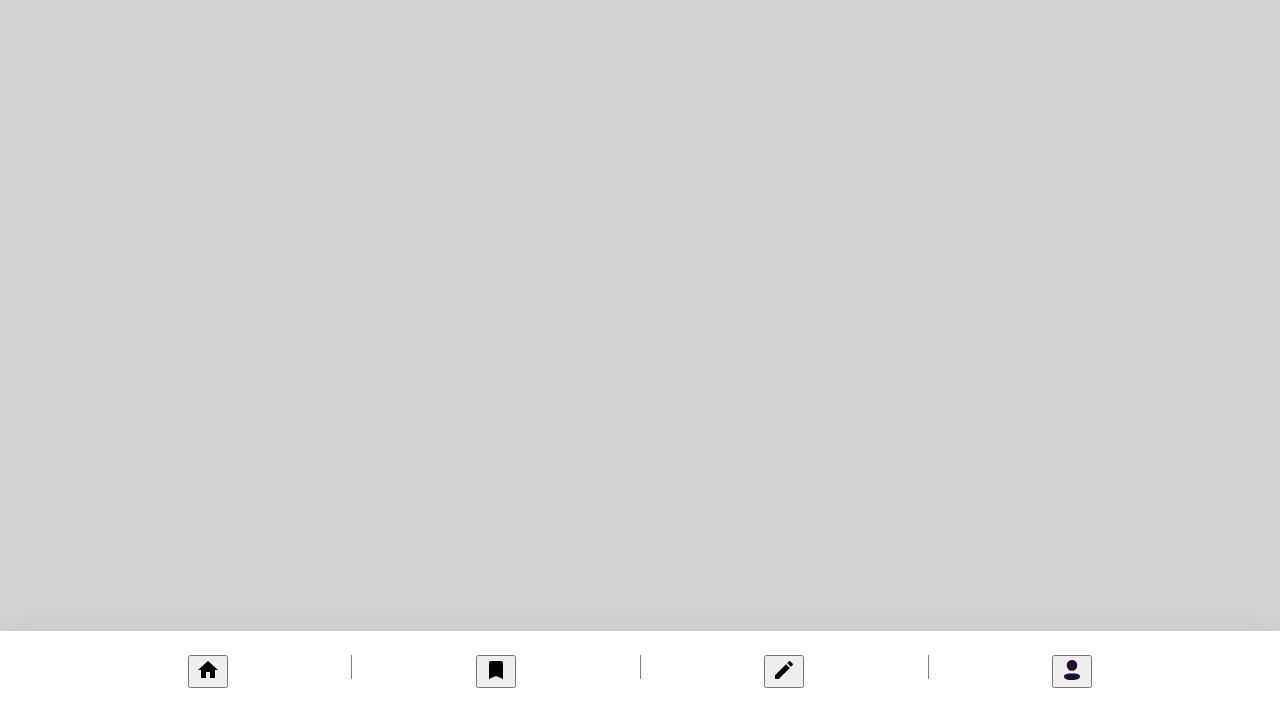
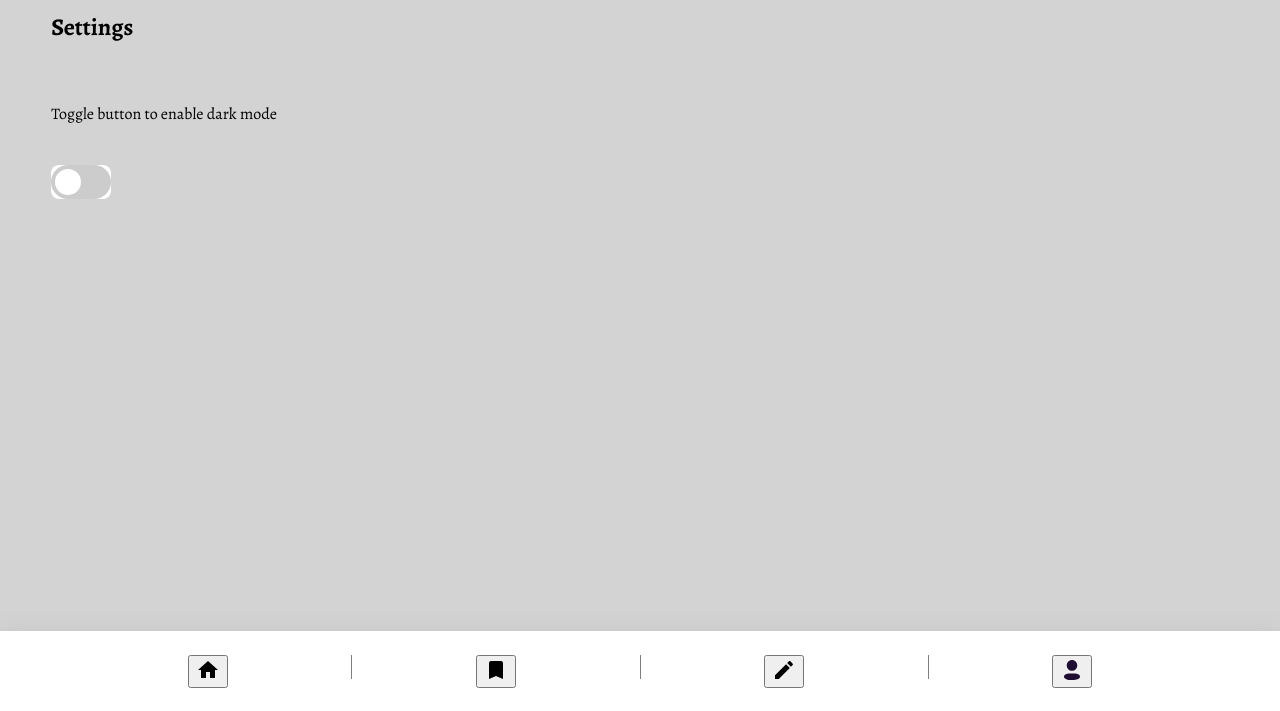
Before and after one commit to timurbuch/quiz-app, a website built with Vite: page index.html in a window 1280 px wide. Both pictures are taken after a click on the button 1072 px from the left and 760 px from the top of the page. Shown: the part 89-800 px from the top of the page. Built offline with nearby package versions, Linux system fonts and the light colour scheme.

Commit message:
implement basic dark mode functionality

```diff
--- a/css/base.css
+++ b/css/base.css
@@ -1,11 +1,16 @@
 html {
-    box-sizing: border-box;
+  box-sizing: border-box;
 }
 
 * {
-    box-sizing: inherit;
+  box-sizing: inherit;
 }
 
 body {
-   margin:0;
+  margin: 0;
 }
+
+.dark-mode {
+  background-color: black !important;
+  color: white !important;
+}
--- a/css/components/buttons.css
+++ b/css/components/buttons.css
@@ -33,3 +33,65 @@
   margin-right: 38vw;
   border-radius: 3px;
 }
+/* The switch - the box around the slider */
+.switch {
+  position: relative;
+  display: inline-block;
+  width: 60px;
+  height: 34px;
+}
+
+/* Hide default HTML checkbox */
+.switch input {
+  opacity: 0;
+  width: 0;
+  height: 0;
+}
+
+/* The slider */
+.slider {
+  position: absolute;
+  cursor: pointer;
+  top: 0;
+  left: 0;
+  right: 0;
+  bottom: 0;
+  background-color: #ccc;
+  -webkit-transition: 0.4s;
+  transition: 0.4s;
+}
+
+.slider:before {
+  position: absolute;
+  content: '';
+  height: 26px;
+  width: 26px;
+  left: 4px;
+  bottom: 4px;
+  background-color: white;
+  -webkit-transition: 0.4s;
+  transition: 0.4s;
+}
+
+input:checked + .slider {
+  background-color: #2196f3;
+}
+
+input:focus + .slider {
+  box-shadow: 0 0 1px #2196f3;
+}
+
+input:checked + .slider:before {
+  -webkit-transform: translateX(26px);
+  -ms-transform: translateX(26px);
+  transform: translateX(26px);
+}
+
+/* Rounded sliders */
+.slider.round {
+  border-radius: 34px;
+}
+
+.slider.round:before {
+  border-radius: 50%;
+}
--- a/css/components/main.css
+++ b/css/components/main.css
@@ -15,6 +15,13 @@
   margin-left: 5vw;
   margin-right: 5vw;
 }
+
+.main__profile {
+  padding: 10vh 4vw;
+  display: flex;
+  flex-direction: column;
+  gap: 1.5rem;
+}
 .main--hidden {
   display: none;
 }
--- a/index.html
+++ b/index.html
@@ -16,7 +16,7 @@
     <script src="/index.js" defer></script>
   </head>
 
-  <body>
+  <body class="body">
     <!-- All the headers -->
     <header class="header" id="header--home">
       <h1 class="header__title">Riddleroo</h1>
@@ -130,9 +130,11 @@ e.g. trivial, sports, history</textarea
         </button>
       </form>
     </main>
-    <main class="main main--hidden" id="profile">
+    <main class="main main__profile main--hidden" id="profile">
+      <h2>Settings</h2>
+      <p>Toggle button to enable dark mode</p>
       <label class="switch">
-        <input type="checkbox" />
+        <input class="darkmode-switch" type="checkbox" />
         <span class="slider round"></span>
       </label>
     </main>
--- a/index.js
+++ b/index.js
@@ -85,3 +85,18 @@ submitButton = getEl('.input__button')
 submitButton.addEventListener('click', () => {
   form.reset()
 })
+
+//Toggle Dark Mode
+body = getEl('.body')
+console.log(body)
+darkmodeSwitch = getEl('.darkmode-switch')
+
+darkmodeSwitch.addEventListener('change', () => {
+  if (darkmodeSwitch.checked) {
+    body.classList.add('dark-mode')
+    console.log('dark')
+  } else {
+    body.classList.remove('dark-mode')
+    console.log('light')
+  }
+})
```
